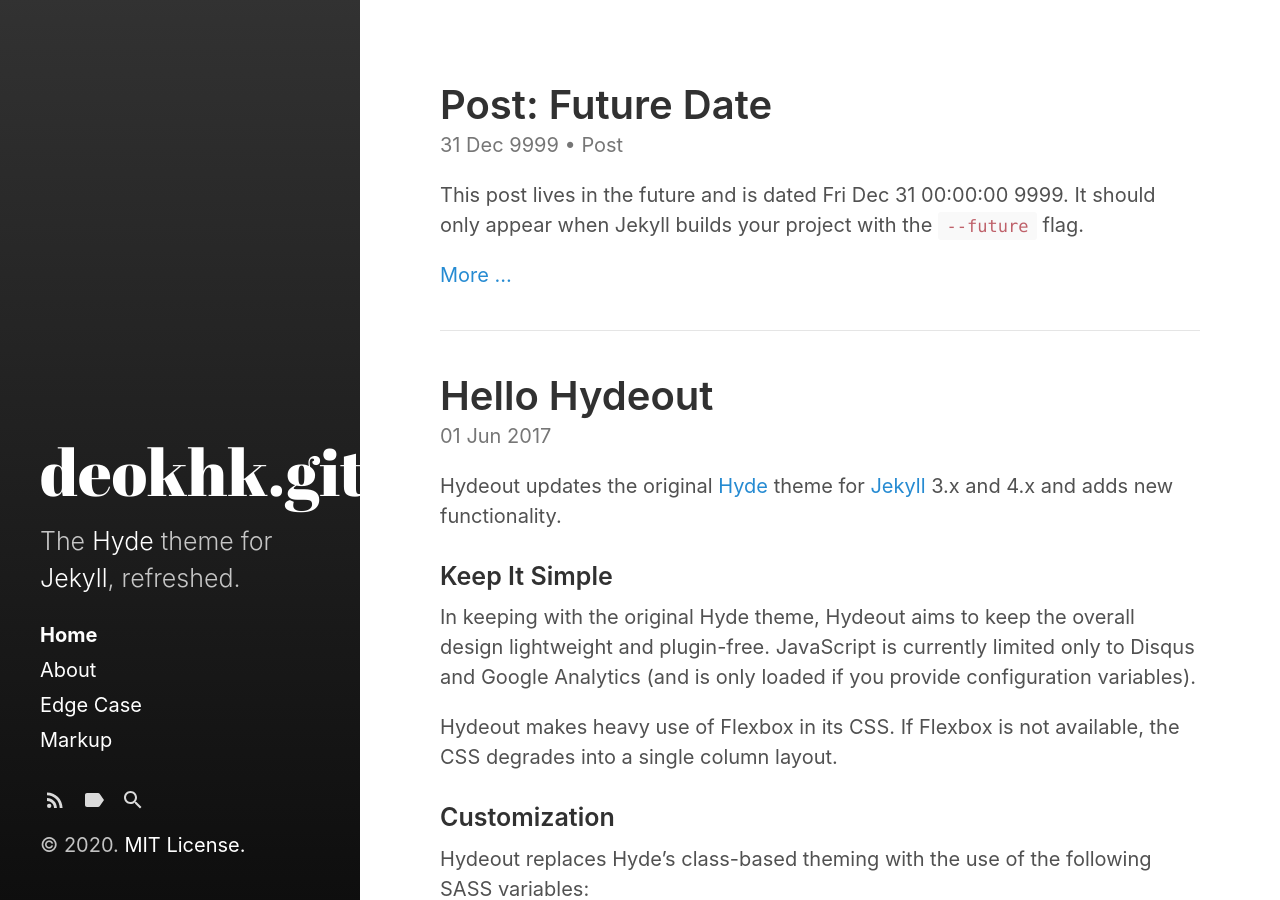
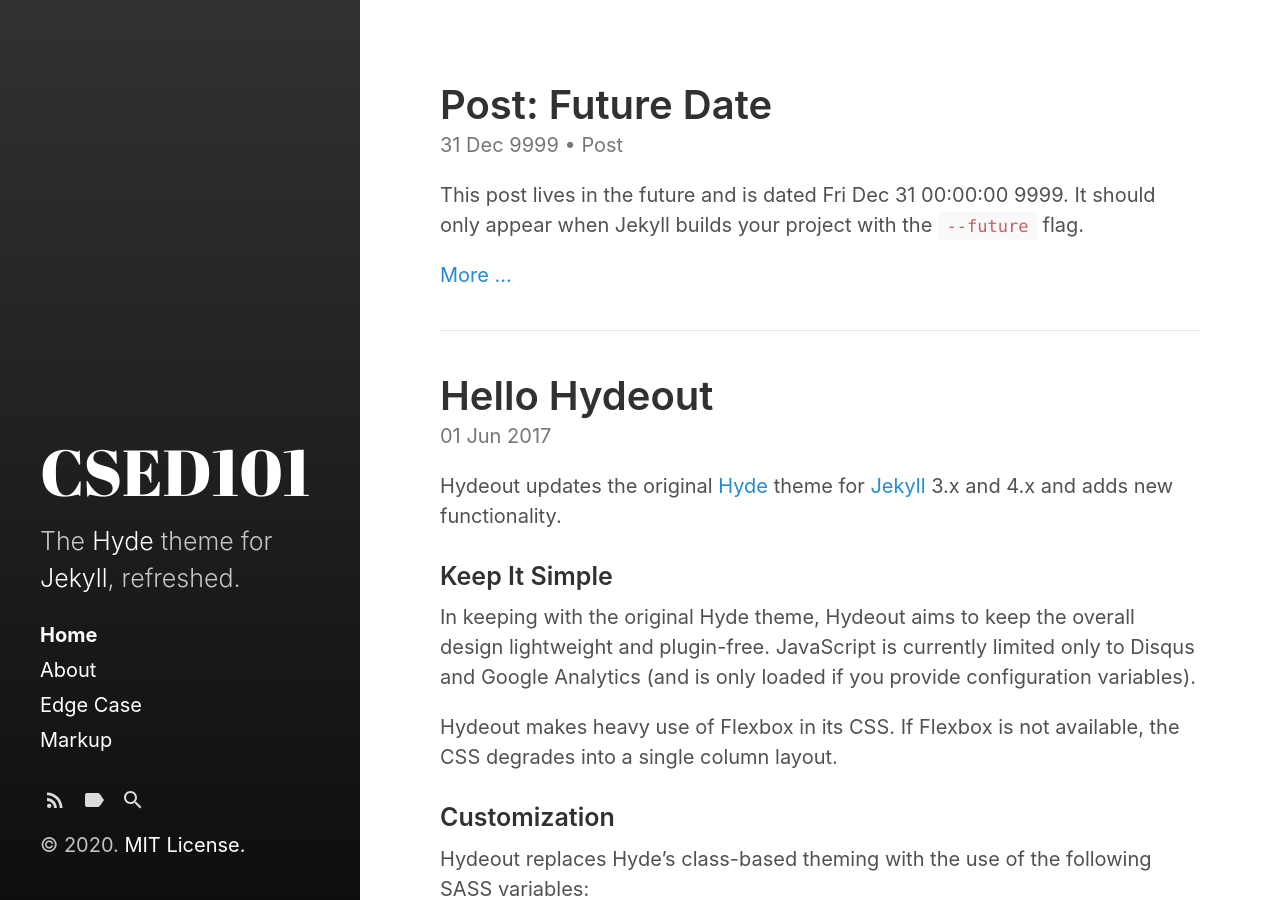
Before and after one commit to deokhk/deokhk.github.io, a Jekyll site: the page built from index.html, in a window 1280 px wide and 900 px high. Built offline with Jekyll 4.4.1, drawn with Linux system fonts in a browser that asks for light colours; the list of posts is cut into pages by our own code.

Commit message:
Added blog title

```diff
--- a/_config.yml
+++ b/_config.yml
@@ -3,7 +3,7 @@
 highlighter:      rouge
 
 # Setup
-title:
+title:         CSED101
 tagline:          'A Jekyll theme'
 description:      'The <a href="http://hyde.getpoole.com" target="_blank">Hyde</a> theme for <a href="http://jekyllrb.com" target="_blank">Jekyll</a>, refreshed.'
 url:              https://deokhk.github.io
```
